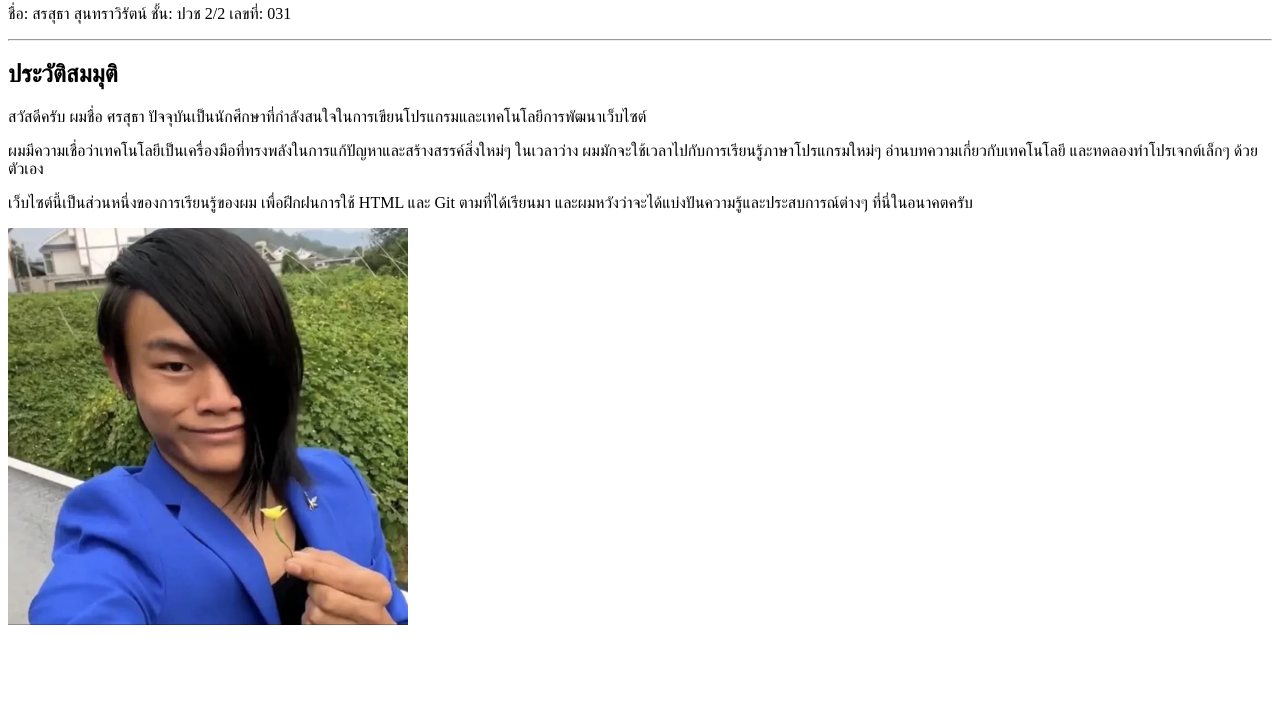
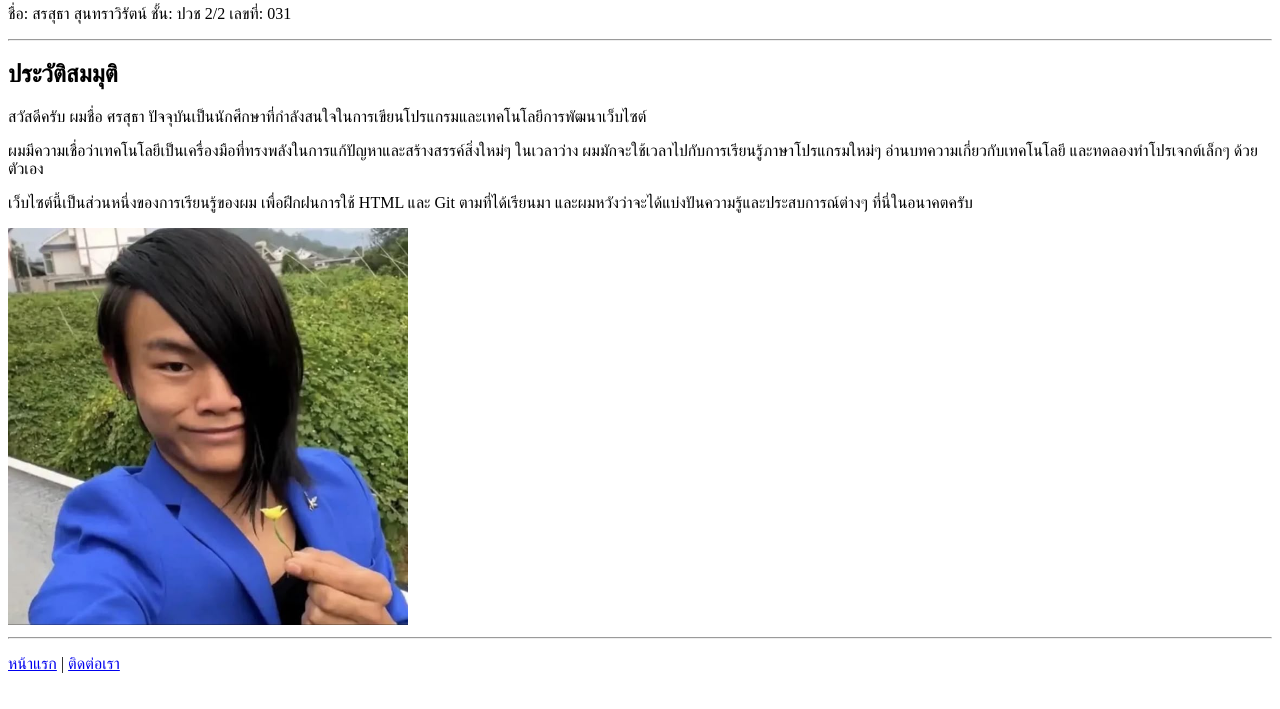
Before and after one commit to wewe142/git-exam-222, a plain HTML site: page about.html in a window 1280 px wide. Shown: the part 75-784 px from the top of the page. Drawn offline with Linux system fonts and the light colour scheme.

Commit message:
แก้ไรไม่รู้

```diff
--- a/about.html
+++ b/about.html
@@ -20,6 +20,12 @@
     <p>เว็บไซต์นี้เป็นส่วนหนึ่งของการเรียนรู้ของผม เพื่อฝึกฝนการใช้ HTML และ Git ตามที่ได้เรียนมา และผมหวังว่าจะได้แบ่งปันความรู้และประสบการณ์ต่างๆ ที่นี่ในอนาคตครับ</p>
 
     <img src="img/nig.jfif" alt="รูปภาพประกอบ" width="400">
+     <hr>
+
+    <p>
+        <a href="index.html">หน้าแรก</a> |
+        <a href="contact.html">ติดต่อเรา</a>
+    </p>
 
 </body>
 </html>
```
Also changed, not shown: contact.html (+6 -0 lines), index.html (+0 -1 lines).
